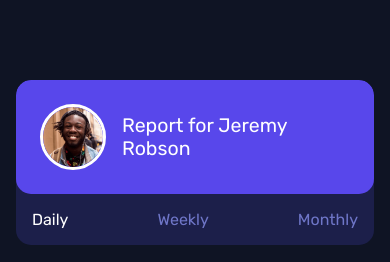
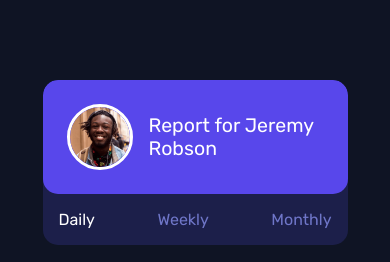
Before and after one commit to beslerpatryk/time-tracking-dashboard, a plain HTML site: page index.html in a window 390 px wide. Shown: the top 262 px of the page. Drawn offline with Linux system fonts and the light colour scheme.

Commit message:
fix: wrong width on mobile user card

```diff
--- a/style.css
+++ b/style.css
@@ -14,7 +14,7 @@
 	--desaturated-blue: hsl(235, 45%, 61%);
 	--pale-blue: hsl(236, 100%, 87%);
 
-	/* Miscalenious */
+	/* Miscellaneous */
 	--bor-rad: 15px;
 }
 
@@ -57,6 +57,7 @@ img {
 	color: white;
 	border-radius: var(--bor-rad);
 	overflow: hidden;
+	max-width: 305px;
 }
 
 /* User Card - General */
```
